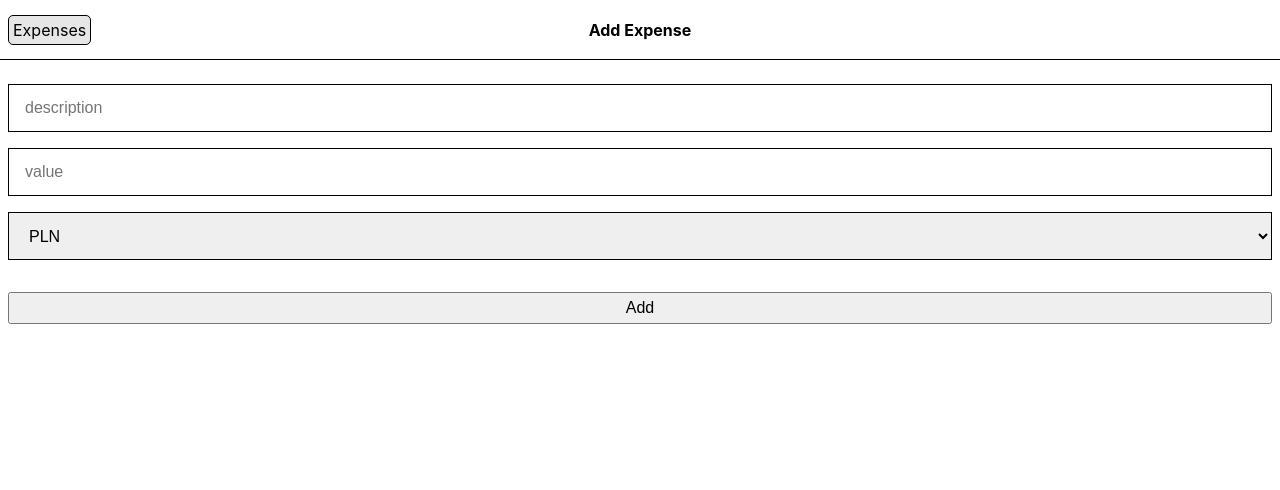
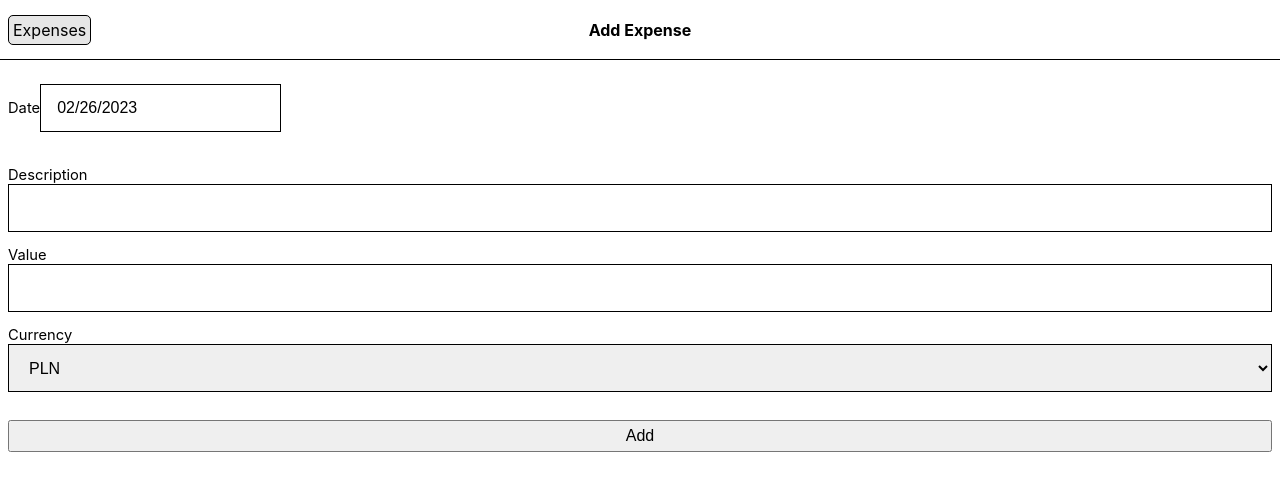
Before and after one commit to jaklyk2103/expenses-ui, a React (Create React App) app: page /addExpense in a window 1280 px wide. Shown: the top 490 px of the page. Built offline with nearby package versions, Linux system fonts and the light colour scheme.

Commit message:
Added datepicker, styled addExpense form

```diff
--- a/package.json
+++ b/package.json
@@ -14,6 +14,7 @@
     "firebase": "^9.17.1",
     "history": "^5.3.0",
     "react": "^18.2.0",
+    "react-datepicker": "^4.10.0",
     "react-dom": "^18.2.0",
     "react-router-dom": "^6.8.1",
     "react-scripts": "5.0.1",
@@ -45,5 +46,8 @@
       "last 1 firefox version",
       "last 1 safari version"
     ]
+  },
+  "devDependencies": {
+    "@types/react-datepicker": "^4.8.0"
   }
 }
--- a/src/components/addExpenseForm/addExpenseForm.css
+++ b/src/components/addExpenseForm/addExpenseForm.css
@@ -1,11 +1,16 @@
 .add-expense-form-wrapper {
   display: grid;
-  grid-template-rows: 3rem 3rem 3rem auto 1rem;
-  row-gap: 1rem;
+  grid-template-rows: 3rem 3rem 3rem 3rem 3rem;
+  row-gap: 2rem;
   margin: 1.5rem 0.5rem 0.5rem 0.5rem;
 }
 
+.add-expense-form-label {
+  font-size: 0.92rem;
+}
+
 .add-expense-form-input {
+  width: 100%;
   height: 3rem;
   font-size: 1rem;
   border: solid black 1px;
--- a/src/components/addExpenseForm/addExpenseForm.tsx
+++ b/src/components/addExpenseForm/addExpenseForm.tsx
@@ -2,6 +2,7 @@ import { ChangeEvent, MouseEvent, useState } from "react";
 import { useNavigate } from "react-router-dom";
 import { ExpensesService } from "../../services/expensesService";
 import { ApiClient } from "../../shared/apiClient/apiClient";
+import DatePicker from "../datePicker/datePicker";
 import SelectCurrencyFormField from "../selectCurrencyFormField/selectCurrencyFormField";
 import "./addExpenseForm.css";
 
@@ -10,6 +11,7 @@ export default function AddExpenseForm() {
   const [description, setDescription] = useState('');
   const [currency, setCurrency] = useState('PLN');
   const [value, setValue] = useState(0);
+  const [date, setDate] = useState(new Date());
 
   const handleAddExpenseButtonClick = async (event: MouseEvent) => {
     event.preventDefault();
@@ -20,6 +22,7 @@ export default function AddExpenseForm() {
     await expenseService.addExpense({
       email: userEmail,
       expense: {
+        date,
         currency,
         description,
         value,
@@ -39,9 +42,23 @@ export default function AddExpenseForm() {
 
   return(
     <div className="add-expense-form-wrapper">
-      <input className='add-expense-form-input' type="text" onChange={handleDescriptionInputChange} placeholder="description" />
-      <input className='add-expense-form-input' type="number" min="1" step="any" onChange={handleValueInputChange} placeholder="value" />
-      <SelectCurrencyFormField className='add-expense-form-input' setCurrencyHandler={setCurrency} />
+      <div>
+        <label className="add-expense-form-label" htmlFor="date">Date</label>
+        <DatePicker id="date" name="date" date={date} setDate={setDate} className='add-expense-form-input' />
+      </div>
+      <div>
+        <label className="add-expense-form-label" htmlFor="description">Description</label>
+        <input id="description" name="description" className='add-expense-form-input' type="text" onChange={handleDescriptionInputChange} />
+      </div>
+      <div>
+        <label className="add-expense-form-label" htmlFor="value">Value</label>
+        <input id="value" name="value" className='add-expense-form-input' type="number" min="1" step="any" onChange={handleValueInputChange} />
+      </div>
+      <div>
+        <label className="add-expense-form-label" htmlFor="currency">Currency</label>
+        <SelectCurrencyFormField id="currency" name="currency" className='add-expense-form-input' setCurrencyHandler={setCurrency} />
+      </div>
+
       <button className='add-expense-form-button' onClick={handleAddExpenseButtonClick}>Add</button>
     </div>
   );
--- /dev/null
+++ b/src/components/datePicker/datePicker.tsx
@@ -0,0 +1,21 @@
+import DatePicker from "react-datepicker";
+import "react-datepicker/dist/react-datepicker.css";
+
+type DatePickerProps = {
+  id?: string;
+  name?: string;
+  className?: string;
+  date: Date;
+  setDate: Function;
+}
+
+export default function DatePickerFormField(props: DatePickerProps) {
+  const { date, setDate, className } = props;
+
+  const handleDateChange = (date: Date) => {
+    setDate(date);
+  }
+  return (
+    <DatePicker id={props.id} name={props.name} className={className} maxDate={new Date(Date.now())} selected={date} onChange={handleDateChange} />
+  );
+}
--- a/src/components/expenseListElement/expenseListElement.tsx
+++ b/src/components/expenseListElement/expenseListElement.tsx
@@ -9,6 +9,7 @@ type ExpenseListElementProps = {
 const ExpenseListElement = ({ expense }: ExpenseListElementProps) => {
   return (
     <div className="expense-list-element-wrapper">
+      <p>{ expense.date.toDateString() }</p>
       <p>{ expense.description }</p>
       <p className="expenses-list-element-value">{ expense.value }</p>
       <p>{ expense.currency }</p>
--- a/src/components/loginForm/loginForm.css
+++ b/src/components/loginForm/loginForm.css
@@ -14,6 +14,7 @@
   height: 2.25rem;
   margin-bottom: 1rem;
   box-sizing: border-box;
+  padding: 0 0.5rem 0 0.5rem;
 }
 
 .login-form-button {
--- a/src/components/selectCurrencyFormField/selectCurrencyFormField.tsx
+++ b/src/components/selectCurrencyFormField/selectCurrencyFormField.tsx
@@ -3,6 +3,8 @@ import { currencies } from "./currencies";
 
 type SelectCurrencyFormFieldProps = {
   setCurrencyHandler: Function;
+  id?: string;
+  name?: string;
   className?: string;
 }
 
@@ -20,7 +22,7 @@ export default function SelectCurrencyFormField(props: SelectCurrencyFormFieldPr
   }
 
   return (
-    <select className={props.className} onChange={handleSelect}>
+    <select id={props.id} name={props.name} className={props.className} onChange={handleSelect}>
       {createOptionTags()}
     </select>
   )
--- a/src/services/expensesService.ts
+++ b/src/services/expensesService.ts
@@ -16,7 +16,10 @@ export class ExpensesService {
         email
       }
     }) as Expense[];
-    return expenses;
+    return expenses.map(expense => ({
+      ...expense,
+      date: new Date()
+    }));
   }
 
   async addExpense(payload: AddExpensePayload): Promise<void> {
--- a/src/services/types.ts
+++ b/src/services/types.ts
@@ -9,6 +9,7 @@ export type AddExpensePayload = {
 
 export type Expense = {
   id?: string;
+  date: Date;
   expenseOwnerEmail: string;
   description: string;
   value: number;
```
Also changed, not shown: 1 other file (tests, documents, lock files or other folders).
